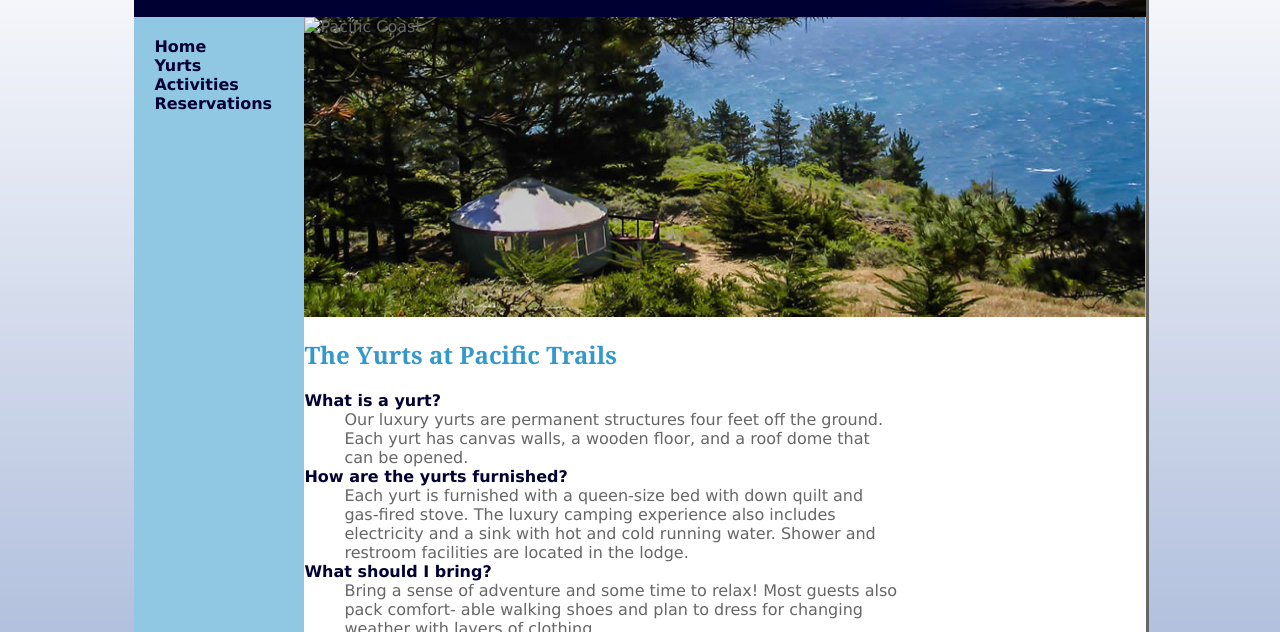
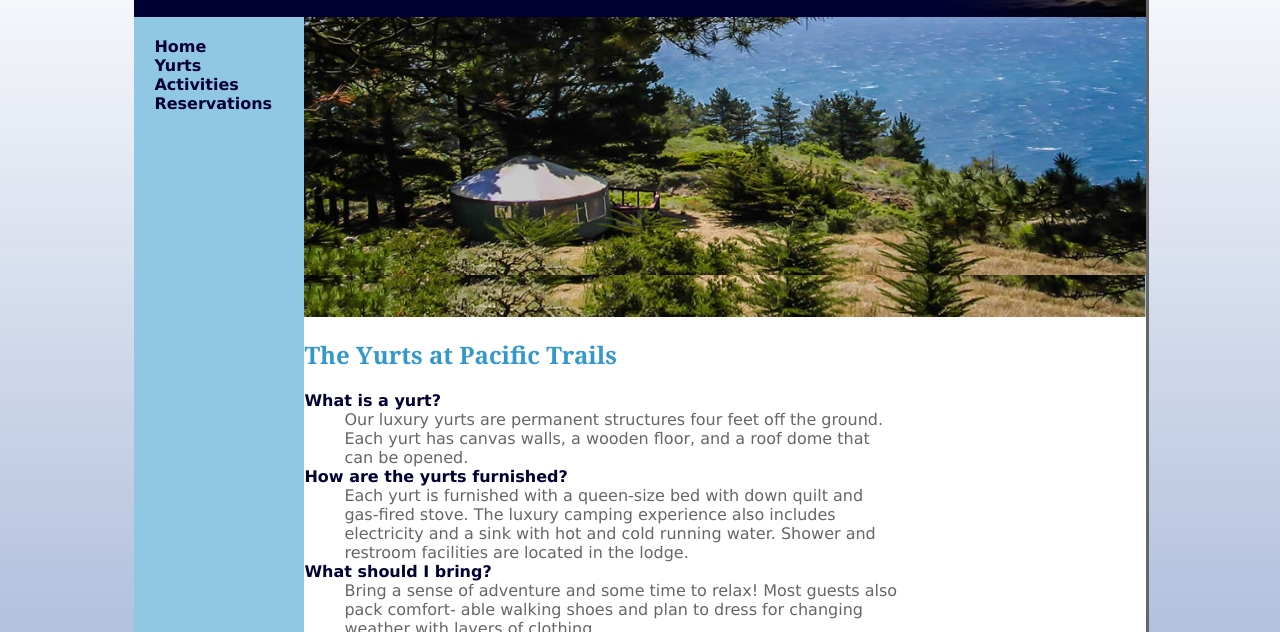
Before and after one commit to HabibulIslam/PacificTrailsResortHw6, a plain HTML site: page yurts.html in a window 1280 px wide. Shown: the part 76-708 px from the top of the page. Drawn offline with Linux system fonts and the light colour scheme.

Commit message:
Update yurts.html

```diff
--- a/yurts.html
+++ b/yurts.html
@@ -19,7 +19,7 @@
     </nav>
 
     <div id="yurthero">
-      <img src="pacific6/yurt.jpg" alt="Pacific Coast" width="100%">
+      <img src="pacific7/yurt.jpg" alt="Pacific Coast" width="100%">
     </div>
 
     <main>
```
